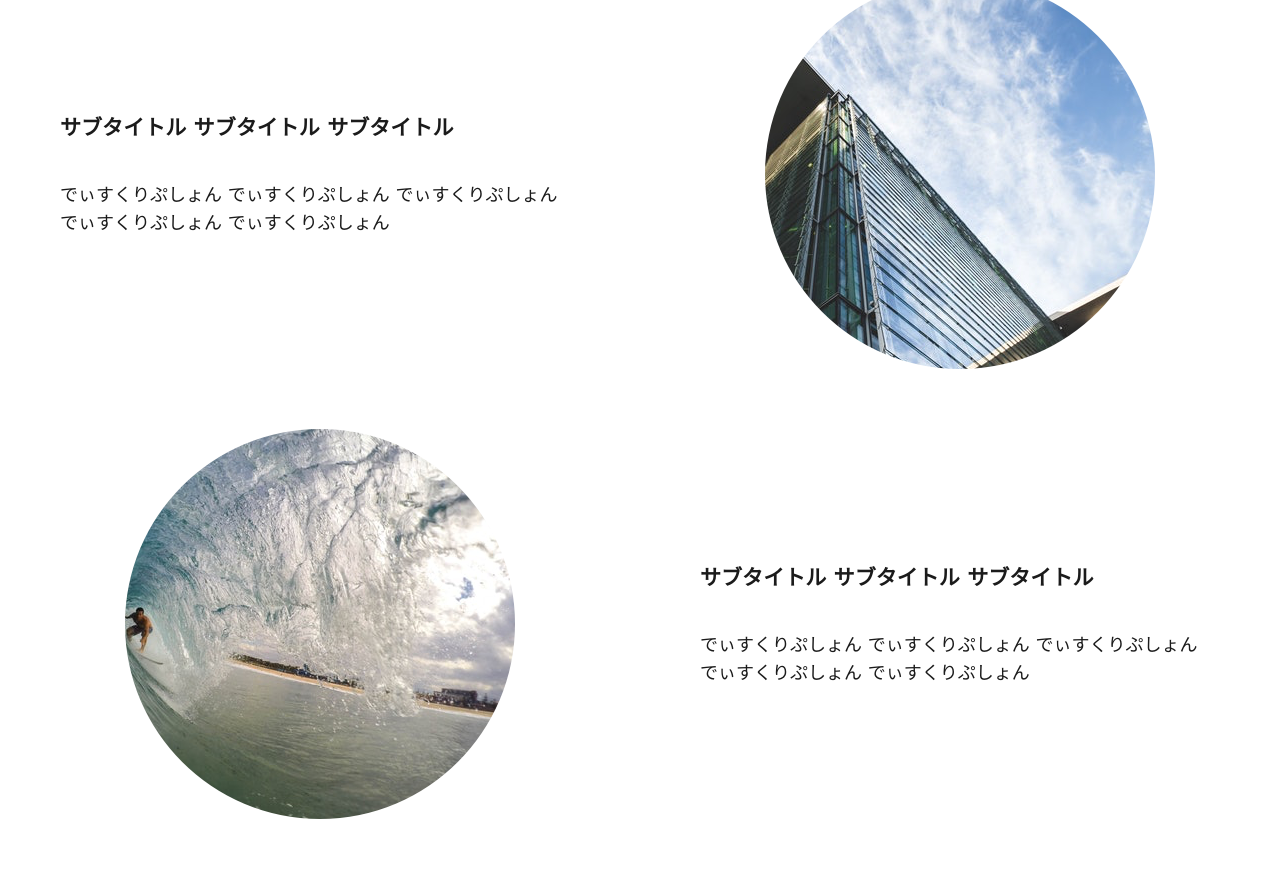
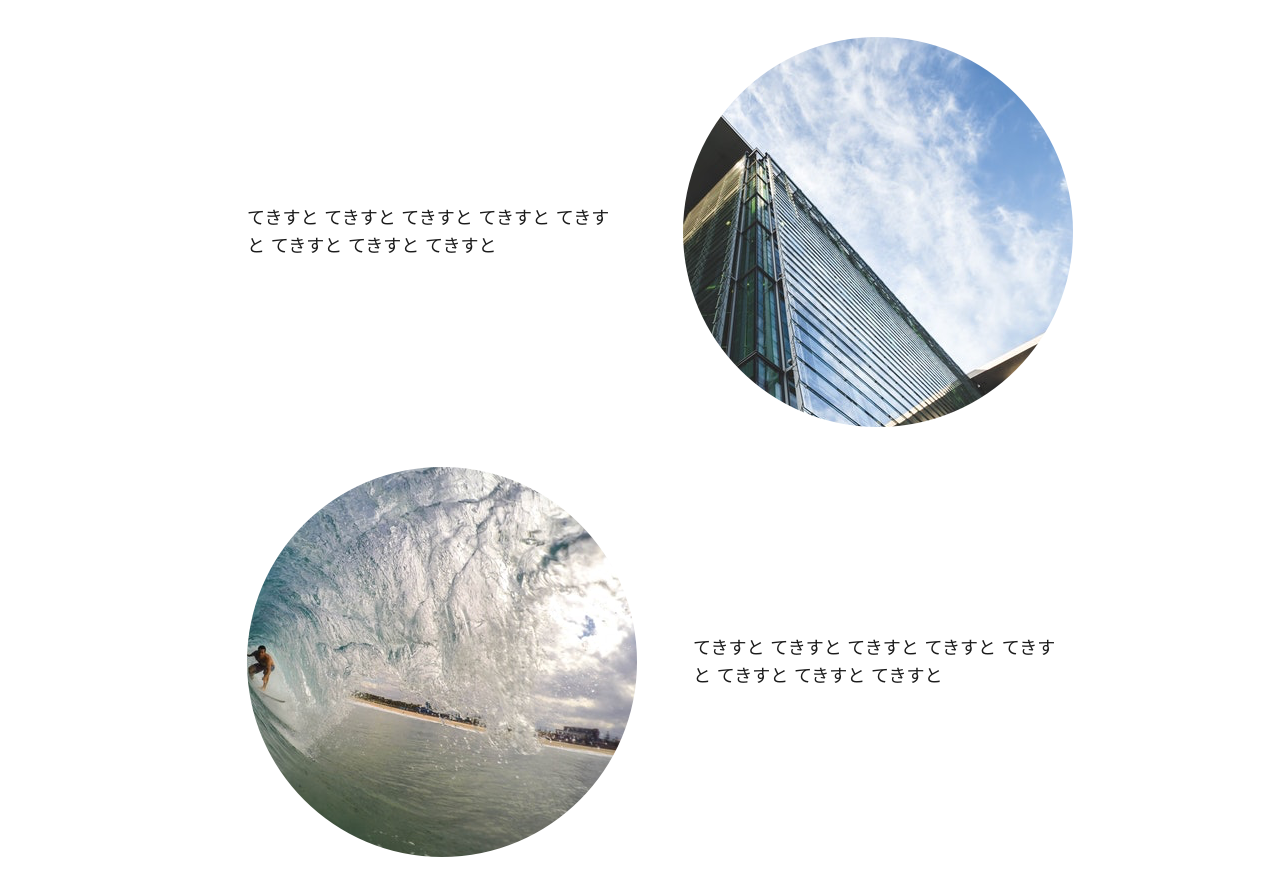
Before and after one commit to masanorifunaki/product000, a plain HTML site: page index.html in a window 1280 px wide. Shown: the part 849-1744 px from the top of the page. Drawn offline with nearby package versions, Linux system fonts and the light colour scheme.

Commit message:
セクションエリア修正しました。

```diff
--- a/css/styles.css
+++ b/css/styles.css
@@ -68,6 +68,11 @@ nav li a:hover {
     margin: 50px 0;
 }
 
+.border-center-sec {
+    width: 1px;
+    margin: 50px 0;
+}
+
 .border-center-container {
     flex: 1 1;
     align-self: stretch;
@@ -89,6 +94,7 @@ nav li a:hover {
     max-width: 1220px;
     margin: 0 auto;
     padding: 0 40px;
+    margin-bottom: 60px;
 }
 
 .main-title {
@@ -143,31 +149,27 @@ nav li a:hover {
     border-bottom: 1px solid #eee;
 }
 
-.sec-img {
-    display: flex;
-    align-items: center;
-    flex-flow: column;
-    flex: 5 1;
+.section-list {
+    list-style-type: none;
 }
 
-.sec-dec {
+.section-list li {
     display: flex;
     justify-content: center;
-    flex-flow: column;
-    flex: 5 1;
+    align-items: center;
+    margin-bottom: 40px;
 }
 
-.sec-dec-con {
-    width: 50%;
-    display: flex;
-    justify-content: center;
-    padding: 0 60px;
+.text-area-left {
+    max-width: 380px;
+    margin-left: 56px;
 }
 
-.sec-mar-bottom {
-    margin-bottom: 60px;
+.text-area-right {
+    max-width: 380px;
+    margin-right: 56px;
 }
 
-.sec-mar-top {
-    margin-top: 60px;
+.img-right {
+    flex-direction: row-reverse;
 }
--- a/index.html
+++ b/index.html
@@ -50,33 +50,23 @@
             </div>
         </div>
     </section>
-    <section class="section sec-mar-bottom sec-mar-top">
-        <div class=></div>
-        <div class="container-left">
-            <div class="sec-img"><img src="img/img001.png" alt=""></div>
-            <div class="sec-dec-con">
-                <div class="sec-dec">
-                    <h3>サブタイトル サブタイトル サブタイトル</h3>
-                    <p>でぃすくりぷしょん でぃすくりぷしょん でぃすくりぷしょん でぃすくりぷしょん でぃすくりぷしょん</p>
-                </div>
-            </div>
-        </div>
-        <div class="container-right sec-mar-bottom">
-            <div class="sec-img"><img src="img/img002.png" alt=""></div>
-            <div class="sec-dec-con">
-                <div class="sec-dec">
-                    <h3>サブタイトル サブタイトル サブタイトル</h3>
-                    <p>でぃすくりぷしょん でぃすくりぷしょん でぃすくりぷしょん でぃすくりぷしょん でぃすくりぷしょん</p>
-                </div>
-            </div>
-        </div>
-        <div class="container-left sec-mar-bottom">
-            <div class="sec-img"><img src="img/img003.png" alt=""></div>
-            <div class="sec-dec-con">
-                <div class="sec-dec">
-                    <h3>サブタイトル サブタイトル サブタイトル</h3>
-                    <p>でぃすくりぷしょん でぃすくりぷしょん でぃすくりぷしょん でぃすくりぷしょん でぃすくりぷしょん</p>
-                </div>
+    <section class="section sec-mar-top">
+        <div class="row">
+            <div class="container">
+                <ul class="section-list">
+                    <li>
+                        <img src="img/img001.png" alt="">
+                        <p class="text-area-left">てきすと てきすと てきすと てきすと てきすと てきすと てきすと てきすと </p>
+                    </li>
+                    <li class="img-right">
+                        <img src="img/img002.png" alt="">
+                        <p class="text-area-right">てきすと てきすと てきすと てきすと てきすと てきすと てきすと てきすと </p>
+                    </li>
+                    <li>
+                        <img src="img/img003.png" alt="">
+                        <p class="text-area-left">てきすと てきすと てきすと てきすと てきすと てきすと てきすと てきすと </p>
+                    </li>
+                </ul>
             </div>
         </div>
     </section>
```
